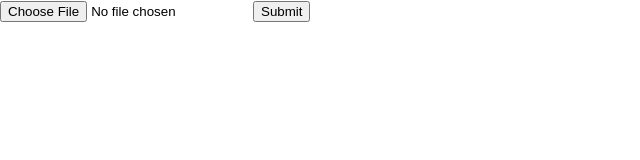
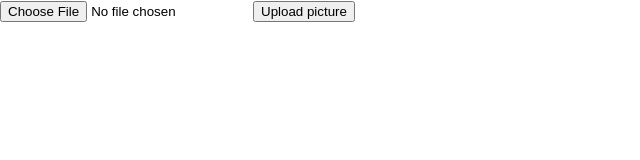
Before and after one commit to angelbt91/simple-image-storing, a React (Create React App) app in the folder frontend/: page / in a window 1280 px wide. Shown: the top 160 px of the page, without its empty margins (0-640 px from the left). Built offline with nearby package versions, Linux system fonts and the light colour scheme.

Commit message:
Change frontend's submit button's label

```diff
--- a/frontend/src/App.js
+++ b/frontend/src/App.js
@@ -12,7 +12,6 @@ const App = () => {
         let form_data = new FormData();
         form_data.append('image', image, image.name);
 
-
         fetch('http://localhost:3001/upload', {
             method: 'POST',
             body: form_data
@@ -26,7 +25,7 @@ const App = () => {
             <form onSubmit={handleSubmit} encType="multipart/form-data" method="POST">
                 <input type="file" id="image" name="image" accept="image/png, image/jpeg"
                        onChange={handleImageChange} required/>
-                <input type="submit"/>
+                <input type="submit" value="Upload picture"/>
             </form>
         </div>
     )
```
Also changed, not shown: 1 other file (tests, documents, lock files or other folders).
